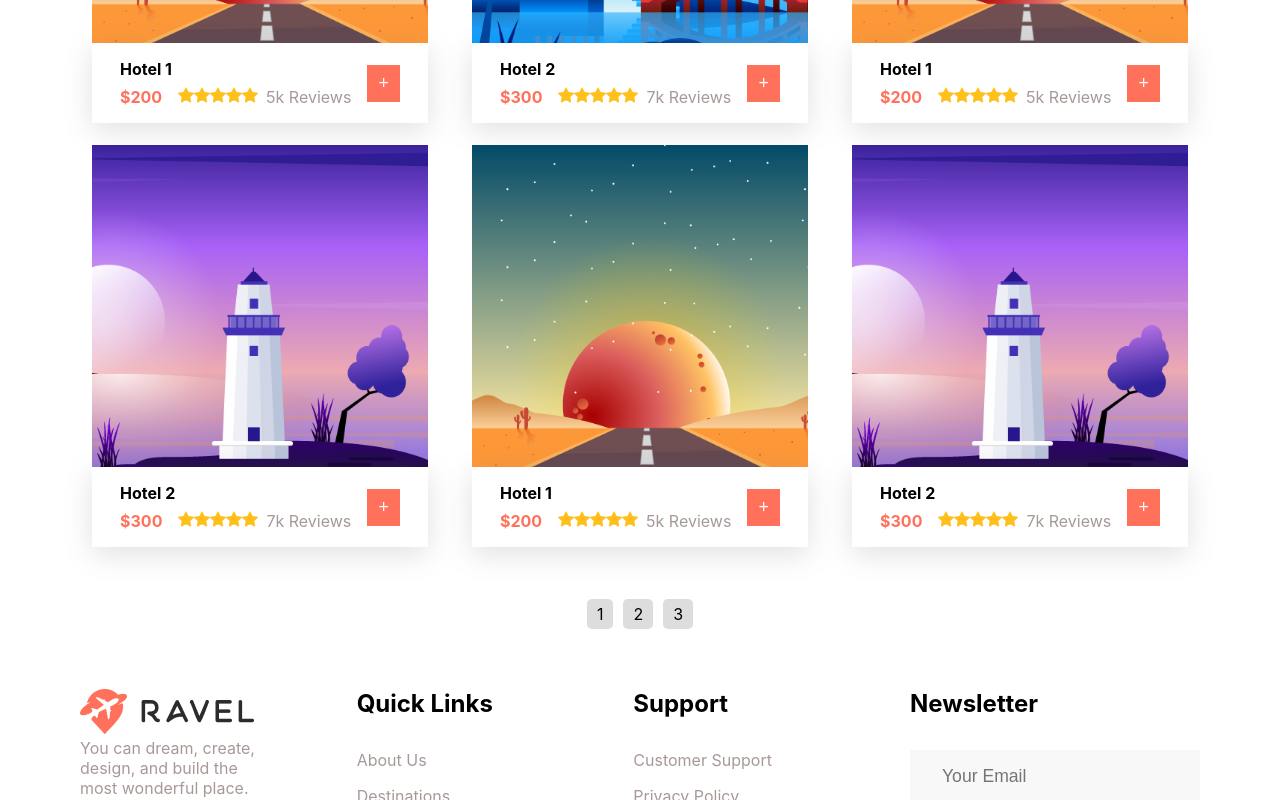
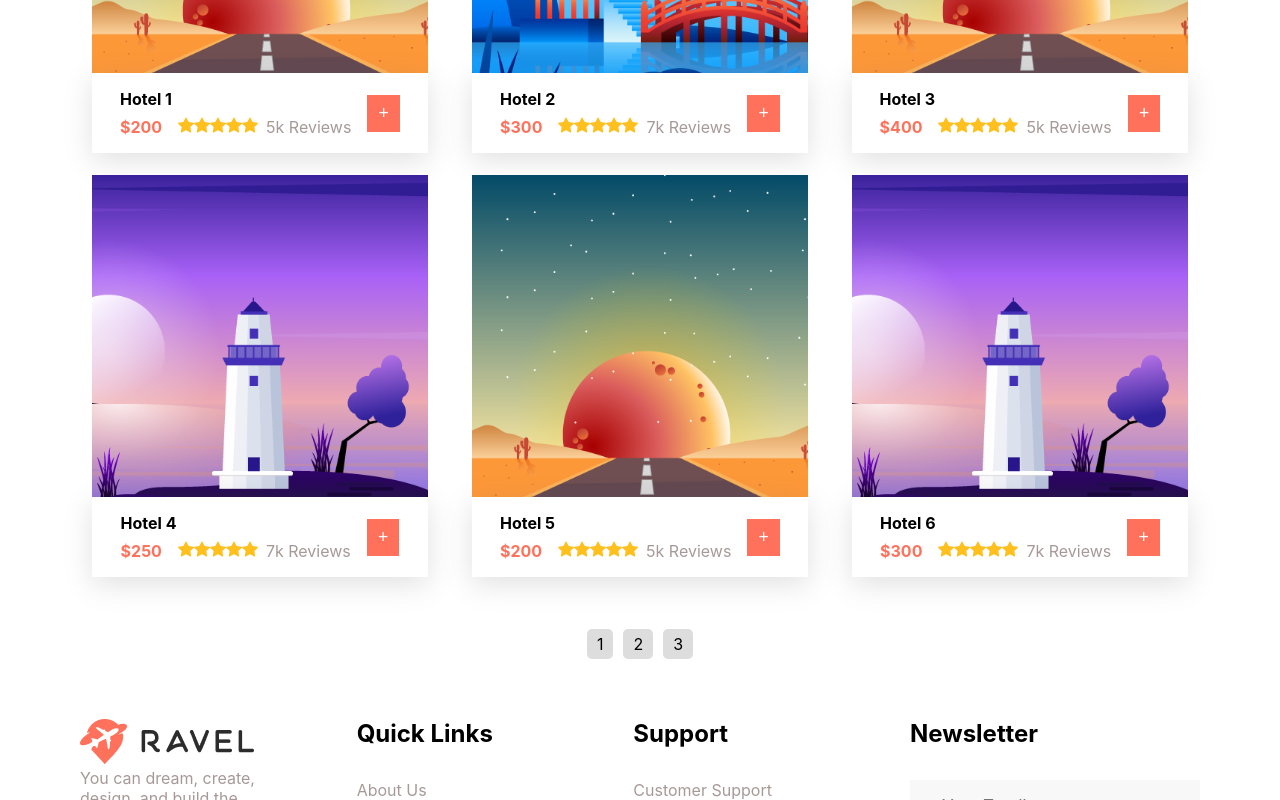
Before and after one commit to elab-development/internet-tehnologije-projekat-serbia-travel_2020_0355, a React (Create React App) app in the folder serbia-travel-react/: page / in a window 1280 px wide. Both pictures are taken after a click on the button "Search Hotels". Shown: the part 410-1210 px from the top of the page. Built offline with nearby package versions, Linux system fonts and the light colour scheme; no server answers.

Commit message:
Fix issues in the code

```diff
--- a/serbia-travel-react/src/App.js
+++ b/serbia-travel-react/src/App.js
@@ -17,17 +17,17 @@ export default function App() {
   const hotels = [
     { image: tour1, title: "Hotel 1", price: 200, reviews: "5k Reviews" },
     { image: tour3, title: "Hotel 2", price: 300, reviews: "7k Reviews" },
-    { image: tour1, title: "Hotel 1", price: 200, reviews: "5k Reviews" },
-    { image: tour2, title: "Hotel 2", price: 300, reviews: "7k Reviews" },
-    { image: tour1, title: "Hotel 1", price: 200, reviews: "5k Reviews" },
-    { image: tour2, title: "Hotel 2", price: 300, reviews: "7k Reviews" },
-    { image: tour1, title: "Hotel 1", price: 200, reviews: "5k Reviews" },
-    { image: tour2, title: "Hotel 2", price: 300, reviews: "7k Reviews" },
-    { image: tour1, title: "Hotel 1", price: 200, reviews: "5k Reviews" },
-    { image: tour2, title: "Hotel 2", price: 300, reviews: "7k Reviews" },
-    { image: tour1, title: "Hotel 1", price: 200, reviews: "5k Reviews" },
-    { image: tour2, title: "Hotel 2", price: 300, reviews: "7k Reviews" },
-    { image: tour2, title: "Hotel 2", price: 300, reviews: "7k Reviews" },
+    { image: tour1, title: "Hotel 3", price: 400, reviews: "5k Reviews" },
+    { image: tour2, title: "Hotel 4", price: 250, reviews: "7k Reviews" },
+    { image: tour1, title: "Hotel 5", price: 200, reviews: "5k Reviews" },
+    { image: tour2, title: "Hotel 6", price: 300, reviews: "7k Reviews" },
+    { image: tour1, title: "Hotel 7", price: 200, reviews: "5k Reviews" },
+    { image: tour2, title: "Hotel 8", price: 300, reviews: "7k Reviews" },
+    { image: tour1, title: "Hotel 9", price: 200, reviews: "5k Reviews" },
+    { image: tour2, title: "Hotel 10", price: 350, reviews: "7k Reviews" },
+    { image: tour1, title: "Hotel 11", price: 200, reviews: "5k Reviews" },
+    { image: tour2, title: "Hotel 12", price: 300, reviews: "7k Reviews" },
+    { image: tour2, title: "Hotel 13", price: 300, reviews: "7k Reviews" },
   ];
 
   return (
--- a/serbia-travel-react/src/components/Home.jsx
+++ b/serbia-travel-react/src/components/Home.jsx
@@ -5,11 +5,12 @@ import Button from "./Button";
 import DatePicker from "react-datepicker";
 import "react-datepicker/dist/react-datepicker.css";
 import axios from "axios";
+
 export default function Home({ hotels }) {
   const [startDate, setStartDate] = useState(new Date());
   const [endDate, setEndDate] = useState(new Date());
-  const [holidays, setHolidays] = useState([]);
   const [adjustedHotels, setAdjustedHotels] = useState(hotels);
+  const [holidays, setHolidays] = useState(false);
 
   useEffect(() => {
     const fetchHolidays = async () => {
@@ -82,7 +83,6 @@ export default function Home({ hotels }) {
               </select>
             </div>
             <div className="row">
-              {/* proba za ovaj use state mislim da je nepotreban ovde  */}
               <label>Check In</label>
               <DatePicker
                 selected={startDate}
--- a/serbia-travel-react/src/components/HotelCards.jsx
+++ b/serbia-travel-react/src/components/HotelCards.jsx
@@ -32,7 +32,7 @@ const HotelCards = ({ hotels }) => {
 };
 
 const HotelCardsContainer = styled.div`
-  margin-top: 50px;
+  margin-top: 80px;
   margin-bottom: 60px;
 `;
 
--- a/serbia-travel-react/src/components/Hotels.jsx
+++ b/serbia-travel-react/src/components/Hotels.jsx
@@ -1,4 +1,4 @@
-import React from "react";
+import React, { useState } from "react";
 import Navbar from "./Navbar";
 import styled from "styled-components";
 import Footer from "./Footer";
@@ -8,12 +8,37 @@ import "../App.css";
 
 export default function Hotels() {
   const location = useLocation();
-  const hotels = location.state.data;
+  const allHotels = location.state.data;
+  const [filter, setFilter] = useState("all");
+  const [filteredHotels, setFilteredHotels] = useState(allHotels);
+
+  const handleFilterChange = (event) => {
+    const selectedFilter = event.target.value;
+    setFilter(selectedFilter);
+
+    if (selectedFilter === "all") {
+      setFilteredHotels(allHotels);
+    } else {
+      const filtered = allHotels.filter(
+        (hotel) => hotel.reviews === selectedFilter
+      );
+      setFilteredHotels(filtered);
+    }
+  };
+
   return (
     <PageContainer>
       <Navbar />
       <MainContent>
-        <HotelCards hotels={hotels} />
+        <FilterContainer>
+          <label>Filter by Reviews:</label>
+          <select value={filter} onChange={handleFilterChange}>
+            <option value="all">All</option>
+            <option value="5k Reviews">5k Reviews</option>
+            <option value="7k Reviews">7k Reviews</option>
+          </select>
+        </FilterContainer>
+        <HotelCards hotels={filteredHotels} />
       </MainContent>
       <Footer />
     </PageContainer>
@@ -29,3 +54,28 @@ const PageContainer = styled.div`
 const MainContent = styled.div`
   flex: 1;
 `;
+
+const FilterContainer = styled.div`
+  position: relative;
+  margin-bottom: 20px;
+  margin-top: 20px;
+  label {
+    position: absolute;
+    top: 0px;
+    right: 120px;
+    left: auto;
+    z-index: 100;
+    margin-right: 10px;
+    margin-bottom: 20px;
+  }
+  select {
+    position: absolute;
+    top: 0px;
+    right: 0px;
+    left: auto;
+    z-index: 100;
+    padding: 5px;
+    font-size: 16px;
+    margin-bottom: 20px;
+  }
+`;
```
